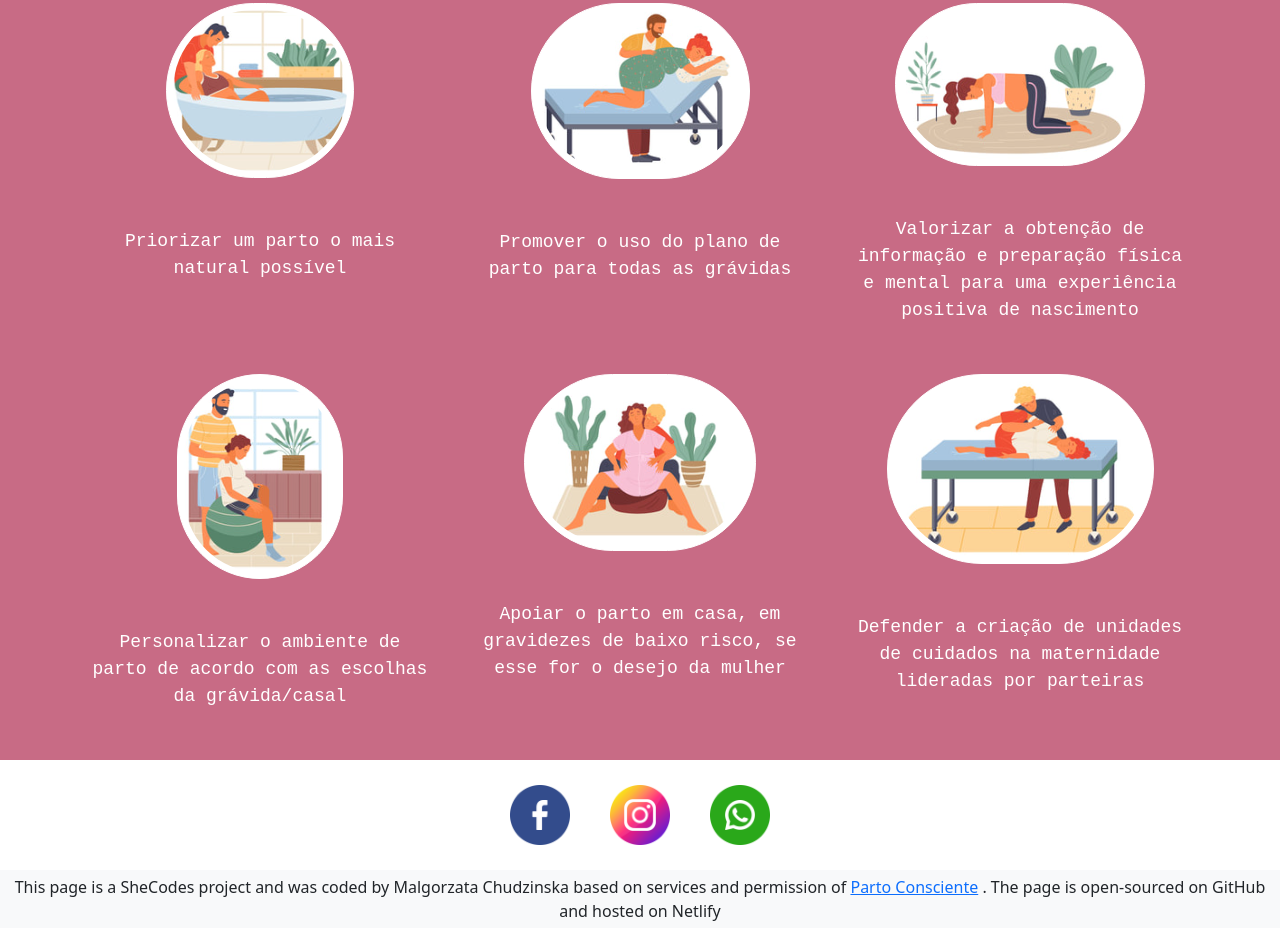
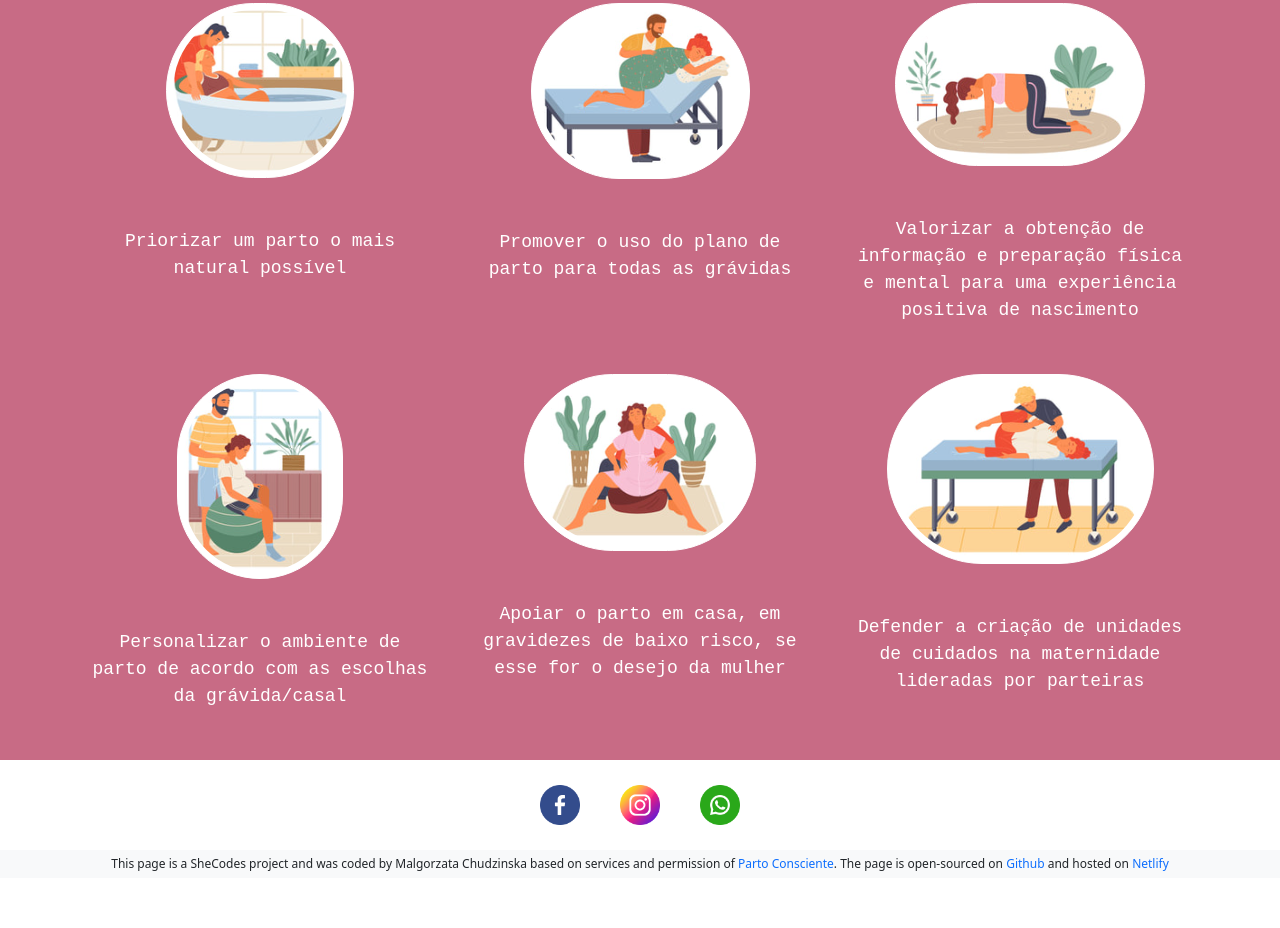
Before and after one commit to malschu/Business-Project, a plain HTML site: page index.html in a window 1280 px wide. Shown: the part 2399-3327 px from the top of the page. After the commit the page ends 3277 px from the top, so only its background shows below. Drawn offline with nearby package versions, Linux system fonts and the light colour scheme; a web font is replaced by a local one.

Commit message:
fixed footer and links

```diff
--- a/index.html
+++ b/index.html
@@ -181,20 +181,20 @@
       </div>
 
       <div class="socials">
-        <a href="" target="_blank" class="social-icons">
-          <img src="media\facebook_4494475.png" alt="fb" width="60">
+        <a href="https://www.facebook.com/SandraPedroGravidezeParto" target="_blank" class="social-icons">
+          <img src="media\facebook_4494475.png" alt="fb" width="40">
         </a>
-        <a href="" target="_blank" class="social-icons">
-          <img src="media\instagram_3955024.png" alt="insta" width="60">
+        <a href="https://www.instagram.com/partoconsciente_parteira/" target="_blank" class="social-icons">
+          <img src="media\instagram_3955024.png" alt="insta" width="40">
         </a>
-        <a href="" target="_blank" class="social-icons">
-          <img src="media\whatsapp_4494494.png" alt="whatsapp" width="60">
+        <a href="https://wa.me/00351963981394" target="_blank" class="social-icons">
+          <img src="media\whatsapp_4494494.png" alt="whatsapp" width="40">
         </a>
       </div>
 
       <footer>
-        This page is a SheCodes project and was coded by Malgorzata Chudzinska based on services and permission of <a href="https://partoconsciente.pt/">Parto Consciente</a> .
-        The page is open-sourced on GitHub and hosted on Netlify
+        This page is a SheCodes project and was coded by Malgorzata Chudzinska based on services and permission of <a href="https://partoconsciente.pt/" class="footer-links" target="_blank">Parto Consciente</a>.
+        The page is open-sourced on <a href="https://github.com/malschu/Business-Project" target="_blank" class="footer-links">Github</a> and hosted on <a href="https://app.netlify.com/sites/msc-business-project/overview" target="_blank" class="footer-links">Netlify</a>
       </footer>
     </main>
     <script
--- a/styles/style.css
+++ b/styles/style.css
@@ -167,3 +167,9 @@ footer {
   text-align: center;
   background: #f8f9fa;
   padding: 5px;
+  font-size: 12px;
+}
+
+.footer-links {
+  text-decoration: none;
+}
```
